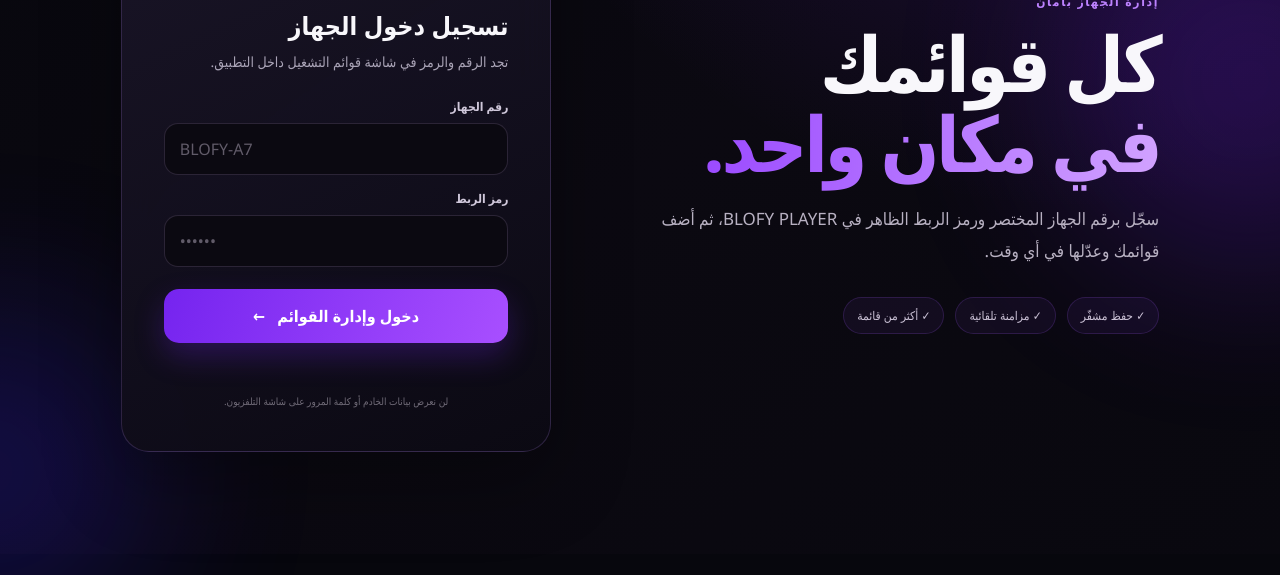
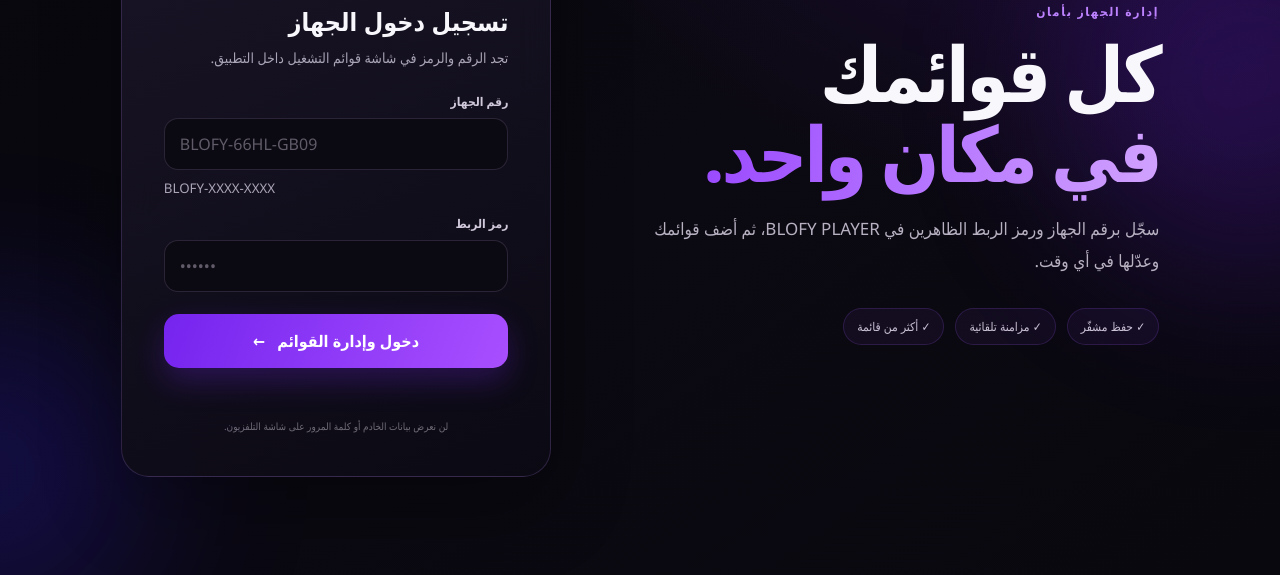
Before and after one commit to i20sss20-maker/BLOFY-PLAYER-2026, a website: page BLOFY-WEB-2026/web-test/public/activate.html in a window 1280 px wide. Shown: the part 269-844 px from the top of the page. Before the commit the page ends 823 px from the top, so only its background shows below. Drawn offline with Linux system fonts and the light colour scheme; no server answers.

Commit message:
Show the new public device ID format

```diff
--- a/BLOFY-WEB-2026/web-test/public/activate.html
+++ b/BLOFY-WEB-2026/web-test/public/activate.html
@@ -26,14 +26,14 @@
         <div class="intro-copy">
           <span class="eyebrow">إدارة الجهاز بأمان</span>
           <h1>كل قوائمك<br /><em>في مكان واحد.</em></h1>
-          <p>سجّل برقم الجهاز المختصر ورمز الربط الظاهر في BLOFY PLAYER، ثم أضف قوائمك وعدّلها في أي وقت.</p>
+          <p>سجّل برقم الجهاز ورمز الربط الظاهرين في BLOFY PLAYER، ثم أضف قوائمك وعدّلها في أي وقت.</p>
           <div class="feature-row"><span>✓ حفظ مشفّر</span><span>✓ مزامنة تلقائية</span><span>✓ أكثر من قائمة</span></div>
         </div>
         <form id="loginForm" class="glass-card login-card" novalidate>
           <div class="card-icon portal-logo"><img src="/assets/blofy-logo-192.png" alt="" width="54" height="54" /></div>
           <h2>تسجيل دخول الجهاز</h2>
           <p class="muted">تجد الرقم والرمز في شاشة قوائم التشغيل داخل التطبيق.</p>
-          <label class="field"><span>رقم الجهاز</span><input id="deviceId" name="deviceId" dir="ltr" maxlength="8" autocomplete="off" placeholder="BLOFY-A7" required /></label>
+          <label class="field"><span>رقم الجهاز</span><input id="deviceId" name="deviceId" dir="ltr" maxlength="15" pattern="BLOFY-([A-Za-z0-9]{2}|[A-Za-z0-9]{4}-[A-Za-z0-9]{4})" autocomplete="off" autocapitalize="characters" spellcheck="false" placeholder="BLOFY-66HL-GB09" aria-describedby="deviceIdHint" required /><small id="deviceIdHint" class="muted" dir="ltr">BLOFY-XXXX-XXXX</small></label>
           <label class="field"><span>رمز الربط</span><input id="pairingCode" name="pairingCode" dir="ltr" inputmode="numeric" pattern="[0-9]{6}" maxlength="6" autocomplete="one-time-code" placeholder="••••••" required /></label>
           <button class="primary-button" type="submit"><span>دخول وإدارة القوائم</span><b>←</b></button>
           <p id="loginMessage" class="form-message" role="status"></p>
@@ -47,7 +47,7 @@
           <button id="addPlaylistButton" class="primary-button compact" type="button">＋ إضافة قائمة تشغيل</button>
         </div>
         <div class="device-overview glass-card">
-          <div><span class="status-dot"></span><small>الجهاز متصل</small><strong id="overviewDevice" dir="ltr">BLOFY--</strong></div>
+          <div><span class="status-dot"></span><small>الجهاز متصل</small><strong id="overviewDevice" dir="ltr">BLOFY-••••-••••</strong></div>
           <div><small>حالة التفعيل</small><strong id="licenseStatus">—</strong></div>
           <div><small>عدد القوائم</small><strong id="playlistCount">0</strong></div>
           <button id="refreshButton" class="icon-button" type="button" title="تحديث">↻</button>
```
